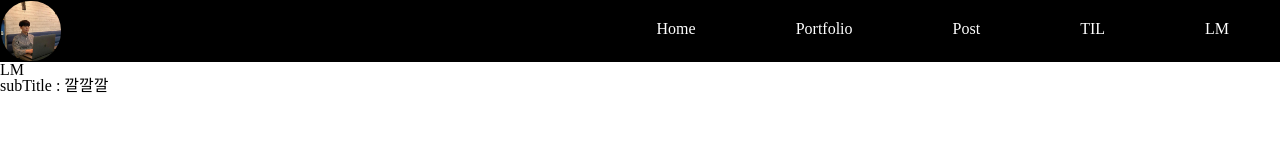
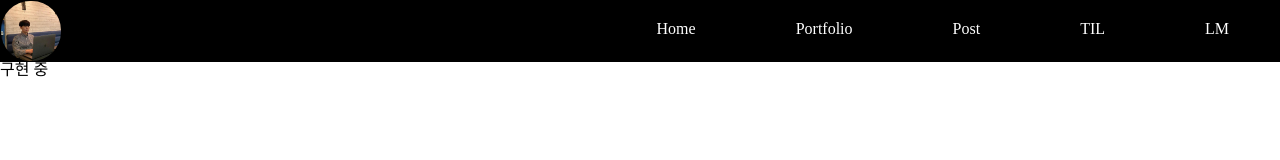
Before and after one commit to pkiop/pkiop.me, a React (Create React App) app in the folder Frontend/: page /LM in a window 1280 px wide. Shown: the top 160 px of the page. Built offline with nearby package versions, Linux system fonts and the light colour scheme; a web font is replaced by a local one.

Commit message:
Feat: 미구현 내용 제거

```diff
--- a/Frontend/src/App.tsx
+++ b/Frontend/src/App.tsx
@@ -9,7 +9,7 @@ import { ThemeProvider } from 'styled-components';
 import HeaderBar from 'components/organisms/HeaderBar';
 import Portfolio from 'pages/Portfolio';
 import About from 'pages/About';
-import Post from 'pages/PostComponent';
+import Post from 'pages/Post';
 import TIL from 'pages/TIL';
 import LM from 'pages/LM';
 
--- a/Frontend/src/components/organisms/SlidingDoor/index.tsx
+++ b/Frontend/src/components/organisms/SlidingDoor/index.tsx
@@ -67,13 +67,13 @@ function App(props: Props) {
       LeftDoorComponent.current!.style.width = `${50 - progress}%`;
       RightDoorComponent.current!.style.width = `${50 - progress}%`;
 
-      if (progress <= 55 && progress >= 41 && !openResumeOrMoreInfo) {
+      if (progress <= 60 && progress >= 41 && !openResumeOrMoreInfo) {
         setOpenResumeOrMoreInfo(true);
         if (ResumeOrMoreInfoComponent.current) {
           ResumeOrMoreInfoComponent.current.classList.add('active');
         }
       }
-      if (progress > 55 && openResumeOrMoreInfo) {
+      if (progress > 60 && openResumeOrMoreInfo) {
         setOpenResumeOrMoreInfo(false);
         if (ResumeOrMoreInfoComponent.current) {
           ResumeOrMoreInfoComponent.current.classList.remove('active');
--- a/Frontend/src/pages/About/index.tsx
+++ b/Frontend/src/pages/About/index.tsx
@@ -48,9 +48,9 @@ function App() {
       <PleaseScroll />
       <SlidingDoor setSize={setSlidingDoorSize} slidingDoorUpperSize={slidingDoorUpperSize}/>
       <AboutMe setSize={setAboutMeSize}/>
-      <Skills setSize={setSkillsSize}/>
+      {/* <Skills setSize={setSkillsSize}/>
       <Goto setSize={setGotoSize} isAnimated={isAnimatedGoto}/>
-      <TextSlide setSize={setTextSlideSize} textSlideUpperSize={textSlideUpperSize} />
+      <TextSlide setSize={setTextSlideSize} textSlideUpperSize={textSlideUpperSize} /> */}
     </S.Main>
   );
 }
--- a/Frontend/src/pages/LM/index.tsx
+++ b/Frontend/src/pages/LM/index.tsx
@@ -9,8 +9,7 @@ interface Props {
 const App: FC<Props> = ({ subTitle = '깔깔깔' }) => (
 
   <>
-    <h1>LM</h1>
-    <h2>subTitle : {subTitle}</h2>
+    <h1>구현 중</h1>
   </>
 );
 
--- a/Frontend/src/pages/Portfolio/index.tsx
+++ b/Frontend/src/pages/Portfolio/index.tsx
@@ -4,7 +4,7 @@ import React, {
 
 const App: FC = () => (
   <>
-    <h1>Portfolio</h1>
+    <h1>구현 중</h1>
   </>
 );
 
--- a/Frontend/src/pages/PostComponent/index.tsx
+++ b/Frontend/src/pages/Post/index.tsx
@@ -4,7 +4,7 @@ import React, {
 
 const App: FC = () => (
   <>
-    <h1>Post</h1>
+    <h1>구현중</h1>
   </>
 );
 
--- a/Frontend/src/pages/TIL/index.tsx
+++ b/Frontend/src/pages/TIL/index.tsx
@@ -4,7 +4,7 @@ import React, {
 
 const App: FC = () => (
   <>
-    <h1>TIL</h1>
+    <h1>구현중</h1>
   </>
 );
 
```
